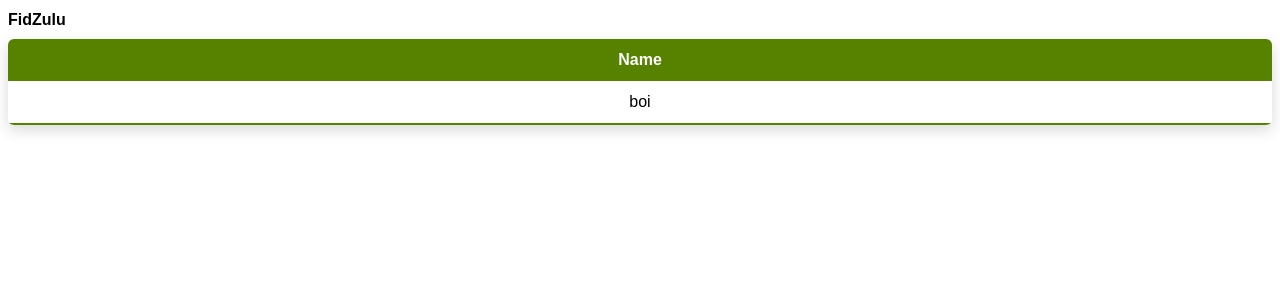
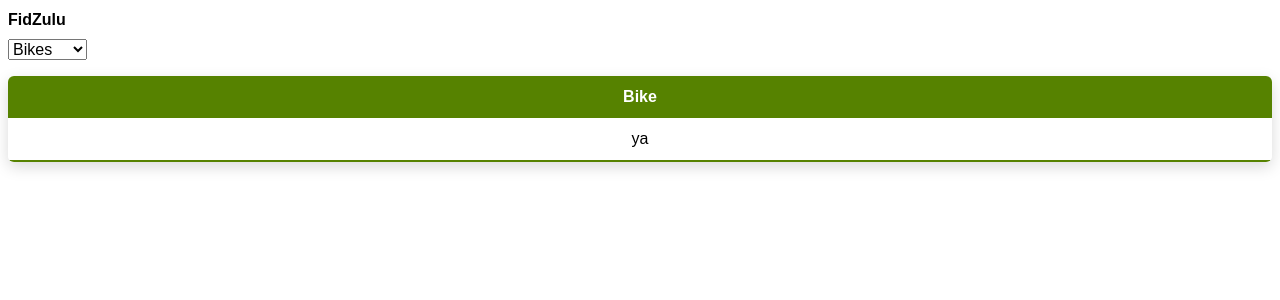
Before and after one commit to DThompsonDevelopment/FidZulu, an Angular app: page / in a window 1280 px wide. Shown: the top 300 px of the page. Built offline with nearby package versions, Linux system fonts and the light colour scheme.

Commit message:
Prep for data hookup

```diff
--- a/src/app/app.component.css
+++ b/src/app/app.component.css
@@ -0,0 +1,3 @@
+select {
+  margin-bottom: 1rem;
+}
--- a/src/app/app.component.html
+++ b/src/app/app.component.html
@@ -2,5 +2,13 @@
   <h1>{{ title }}</h1>
 </header>
 <main>
+  <select [ngModel]="category" (ngModelChange)="onChange($event)">
+    <option [ngValue]="'bikes'">Bikes</option>
+    <option [ngValue]="'books'">Books</option>
+    <option [ngValue]="'dvds'">DVDs</option>
+    <option [ngValue]="'food'">Food</option>
+    <option [ngValue]="'laptops'">Laptops</option>
+    <option [ngValue]="'toys'">Toys</option>
+  </select>
   <app-table [items]="items"></app-table>
 </main>
--- a/src/app/app.component.ts
+++ b/src/app/app.component.ts
@@ -1,12 +1,60 @@
-import { Component } from '@angular/core';
-import { Items } from './types/item';
+import { Component, OnChanges, OnInit, SimpleChanges } from '@angular/core';
+import { FidzulaService } from './service/fidzula.service';
+import { Item, Items } from './types/item';
 
 @Component({
   selector: 'app-root',
   templateUrl: './app.component.html',
   styleUrls: ['./app.component.css'],
 })
-export class AppComponent {
+export class AppComponent implements OnInit {
   title = 'FidZulu';
   items: Items = [{ name: 'boi' }];
+  category = 'bikes';
+  team: Item | undefined;
+
+  constructor(private service: FidzulaService) {}
+
+  ngOnInit(): void {
+    this.fetchData();
+  }
+
+  onChange(newValue: string) {
+    if (this.category === newValue) return;
+    this.category = newValue;
+    this.fetchData();
+  }
+
+  private fetchData() {
+    // TODO: call functions and fetch team
+    switch (this.category) {
+      case 'bikes':
+        this.items = [{ bike: 'ya' }];
+        break;
+
+      case 'books':
+        this.items = [{ books: 'nah' }];
+        break;
+
+      case 'dvds':
+        this.items = [{ dvd: 'title' }];
+        break;
+
+      case 'food':
+        this.items = [];
+        break;
+
+      case 'laptops':
+        this.items = [];
+        break;
+
+      case 'toys':
+        this.items = [];
+        break;
+
+      default:
+        this.items = [];
+        break;
+    }
+  }
 }
--- a/src/app/app.module.ts
+++ b/src/app/app.module.ts
@@ -4,10 +4,11 @@ import { HttpClientModule } from '@angular/common/http';
 import { AppComponent } from './app.component';
 import { TableComponent } from './components/table/table.component';
 import { ReplaceUnderscoresPipe } from './pipes/replace-underscores.pipe';
+import { FormsModule } from '@angular/forms';
 
 @NgModule({
   declarations: [AppComponent, TableComponent, ReplaceUnderscoresPipe],
-  imports: [BrowserModule, HttpClientModule],
+  imports: [BrowserModule, HttpClientModule, FormsModule],
   providers: [],
   bootstrap: [AppComponent],
 })
```
